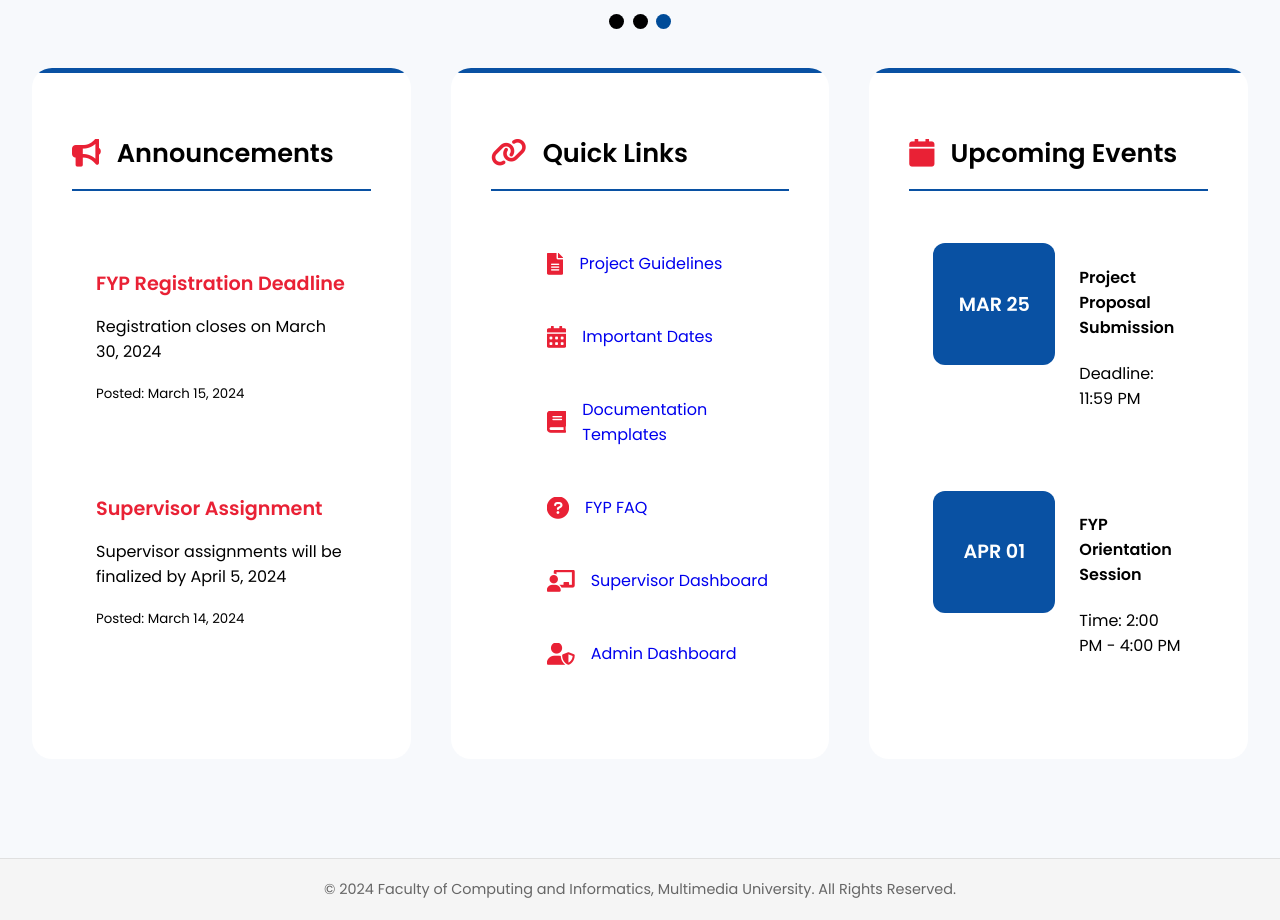
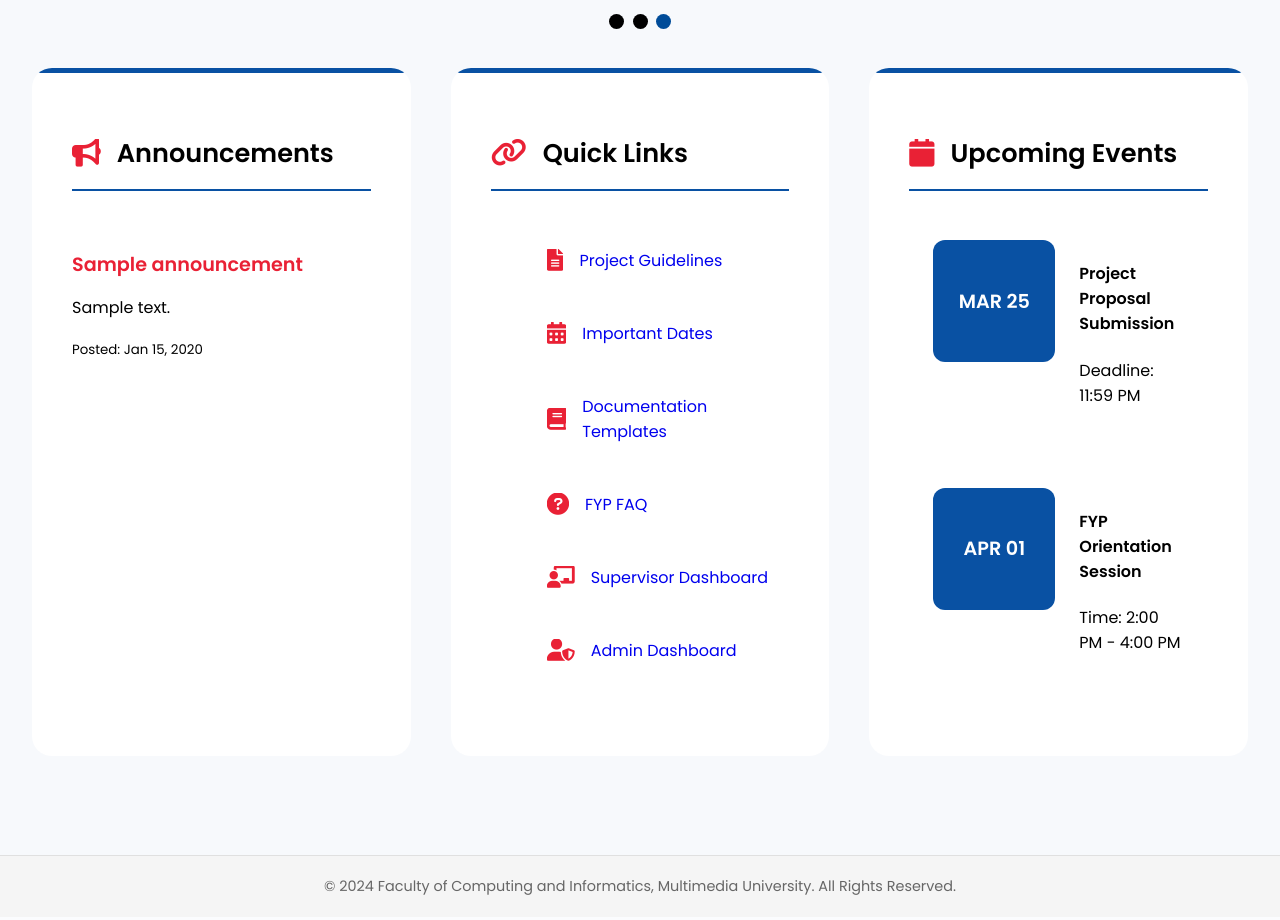
Before and after one commit to YongJinYit1214/final-year-project-management-system, a PHP site: page / in a window 1280 px wide. Shown: the part 523-1443 px from the top of the page. After the commit the page ends 1418 px from the top, so only its background shows below. Run offline with PHP 8.4, Linux system fonts and the light colour scheme; the visitor is signed in with stand-in values (Sample User, id 1); tables that the repository leaves empty hold one stand-in row (values such as "Sample post").

Commit message:
Modify announcement card in home page to fetch announcements from db

```diff
--- a/index.css
+++ b/index.css
@@ -198,7 +198,6 @@ body {
 
 .dashboard-card h3 {
     font-size: 1.6rem;
-    margin-bottom: 1.8rem;
     padding-bottom: 1rem;
     border-bottom: 2px solid #0951a3;
     display: flex;
@@ -216,8 +215,7 @@ body {
 
 /* Announcements Enhancement */
 .announcement {
-    padding: 1.5rem;
-    margin-bottom: 1rem;
+    padding: 0.5rem 0rem;
     border-radius: 12px;
     background: rgba(255, 255, 255, 0.6);
     backdrop-filter: blur(10px);
--- a/index.php
+++ b/index.php
@@ -2,7 +2,17 @@
     session_start();
     require_once './auth/auth_check.php';
     require_once './components/navbar.php';
+    require_once './db_connection.php';
+
+    $conn = OpenCon();
+
+    // Fetch announcements from database
+    $sql = "SELECT * FROM announcements ORDER BY created_at DESC LIMIT 5"; // Limit to 5 most recent
+    $result = mysqli_query($conn, $sql);
+
+    CloseCon($conn);
 ?>
+
 <!DOCTYPE html>
 <html lang="en">
 <head>
@@ -41,19 +51,22 @@ require_once './components/navbar.php';
         </div>
     <script src="assets\js\carousel-auto.js"></script>
     <div class="dashboard-grid">
-        <div class="dashboard-card announcements">
+        <div class="dashboard-card">
             <h3><i class="fas fa-bullhorn"></i>Announcements</h3>
-            <div class="announcement-list">
+            <div class="announcements-container">
+                <?php if (mysqli_num_rows($result) > 0): ?>
+                    <?php while ($row = mysqli_fetch_assoc($result)): ?>
                         <div class="announcement">
-                    <h4>FYP Registration Deadline</h4>
-                    <p>Registration closes on March 30, 2024</p>
-                    <small>Posted: March 15, 2024</small>
+                            <h4><?php echo htmlspecialchars($row['title']); ?></h4>
+                            <p><?php echo htmlspecialchars($row['content']); ?></p>
+                            <small>Posted: <?php echo date('M d, Y', strtotime($row['created_at'])); ?></small>
                         </div>
+                    <?php endwhile; ?>
+                <?php else: ?>
                     <div class="announcement">
-                    <h4>Supervisor Assignment</h4>
-                    <p>Supervisor assignments will be finalized by April 5, 2024</p>
-                    <small>Posted: March 14, 2024</small>
+                        <p>No announcements available.</p>
                     </div>
+                <?php endif; ?>
             </div>
         </div>
 
```
Lines whose indentation alone changed are shown as unchanged.
